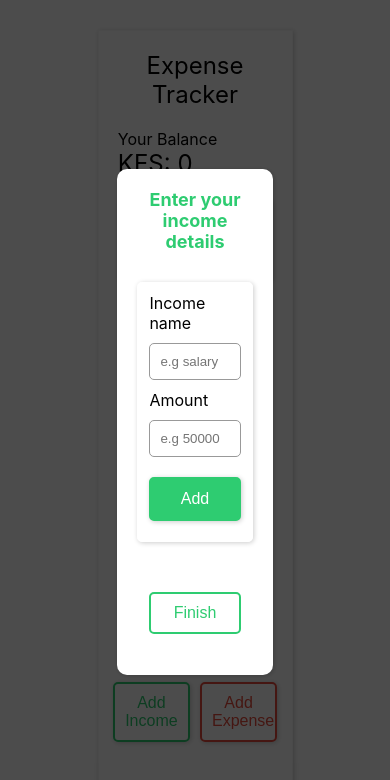
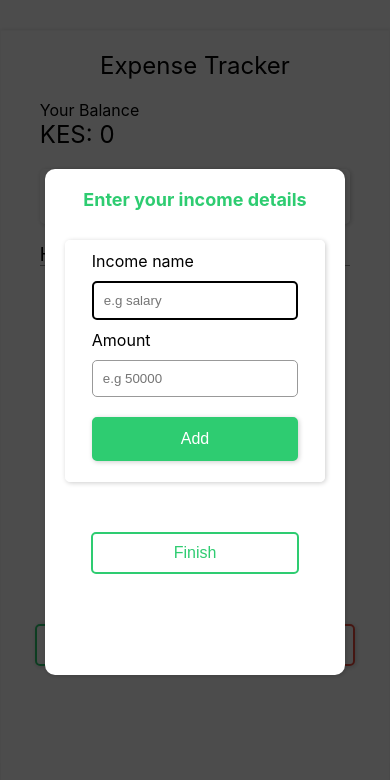
Before and after one commit to devKiratu/react-expenses-tracker, a React (Create React App) app: page / in a window 390 px wide. Both pictures are taken after a click on the button "Add Income". Shown: the top 780 px of the page. Built offline with nearby package versions, Linux system fonts and the light colour scheme.

Commit message:
make the app responsive

```diff
--- a/src/components/Transaction.js
+++ b/src/components/Transaction.js
@@ -1,4 +1,4 @@
-import React, { useState } from "react";
+import React, { useState, useRef, useEffect } from "react";
 
 export function IncomeTransaction({ name, amount }) {
 	return (
@@ -26,6 +26,7 @@ export function AddIncome({
 }) {
 	const [incomeName, setIncomeName] = useState("");
 	const [incomeAmount, setIncomeAmount] = useState("");
+	const inputIncome = useRef(null);
 
 	function handleSubmit(e) {
 		e.preventDefault();
@@ -41,7 +42,16 @@ export function AddIncome({
 
 		setIncomeName("");
 		setIncomeAmount("");
+		inputIncome.current.focus();
 	}
+
+	useEffect(() => {
+		if (addIncome) {
+			inputIncome.current.focus();
+		} else {
+			return;
+		}
+	}, [addIncome]);
 
 	return (
 		<>
@@ -57,6 +67,7 @@ export function AddIncome({
 								name="income"
 								value={incomeName}
 								onChange={(e) => setIncomeName(e.target.value)}
+								ref={inputIncome}
 							/>
 							<label htmlFor="amount">Amount</label>
 							<input
@@ -91,6 +102,7 @@ export function AddExpense({
 }) {
 	const [expenseName, setExpenseName] = useState("");
 	const [expenseAmount, setExpenseAmount] = useState("");
+	const inputExpense = useRef(null);
 
 	function handleSubmit(e) {
 		e.preventDefault();
@@ -106,7 +118,17 @@ export function AddExpense({
 
 		setExpenseName("");
 		setExpenseAmount("");
+		inputExpense.current.focus();
 	}
+
+	useEffect(() => {
+		if (addExpense) {
+			inputExpense.current.focus();
+		} else {
+			return;
+		}
+	}, [addExpense]);
+
 	return (
 		<>
 			{addExpense ? (
@@ -121,6 +143,7 @@ export function AddExpense({
 								name="expense"
 								value={expenseName}
 								onChange={(e) => setExpenseName(e.target.value)}
+								ref={inputExpense}
 							/>
 							<label htmlFor="amount">Amount</label>
 							<input
@@ -136,7 +159,7 @@ export function AddExpense({
 									backgroundColor: "#e74c3c",
 								}}
 							>
-								Finish
+								Add
 							</button>
 						</form>
 						<button
@@ -144,7 +167,7 @@ export function AddExpense({
 							style={{ border: "2px solid #e74c3c", color: "#e74c3c" }}
 							onClick={() => setAddExpense(!addExpense)}
 						>
-							Exit
+							Finish
 						</button>
 					</div>
 				</div>
--- a/src/index.css
+++ b/src/index.css
@@ -13,12 +13,21 @@ body {
 }
 
 .app {
-	width: 50%;
+	width: 400px;
 	margin: 30px auto;
 	text-align: center;
 	border: 1px solid #f7f7f7;
 	box-shadow: 1px 1px 5px rgba(0, 0, 0, 0.2);
 	min-height: 90vh;
+	min-width: 250px;
+}
+@media (max-width: 400px) {
+	.app {
+		width: 100vw;
+	}
+	.modal-content {
+		width: 80vw;
+	}
 }
 
 .title {
@@ -141,14 +150,15 @@ body {
 }
 
 .modal-content {
-	width: 40%;
-	height: 60%;
+	width: 300px;
+	min-height: 60vh;
 	background-color: #fff;
 	padding: 20px;
 	text-align: center;
 	border-radius: 10px;
 	border: none;
 	box-shadow: 1px 1px 5px rgba(0, 0, 0, 0.2);
+	overflow: auto;
 }
 
 .modal-content > p {
@@ -172,10 +182,11 @@ form > input {
 	margin: 0 auto;
 	border-radius: 5px;
 	border: 1px solid #999;
+	outline: none;
 }
 
 form > input:focus {
-	border: 2px solid #2ecc71;
+	border: 2px solid black;
 }
 
 form > button {
```
Also changed, not shown: 1 other file (tests, documents, lock files or other folders).
